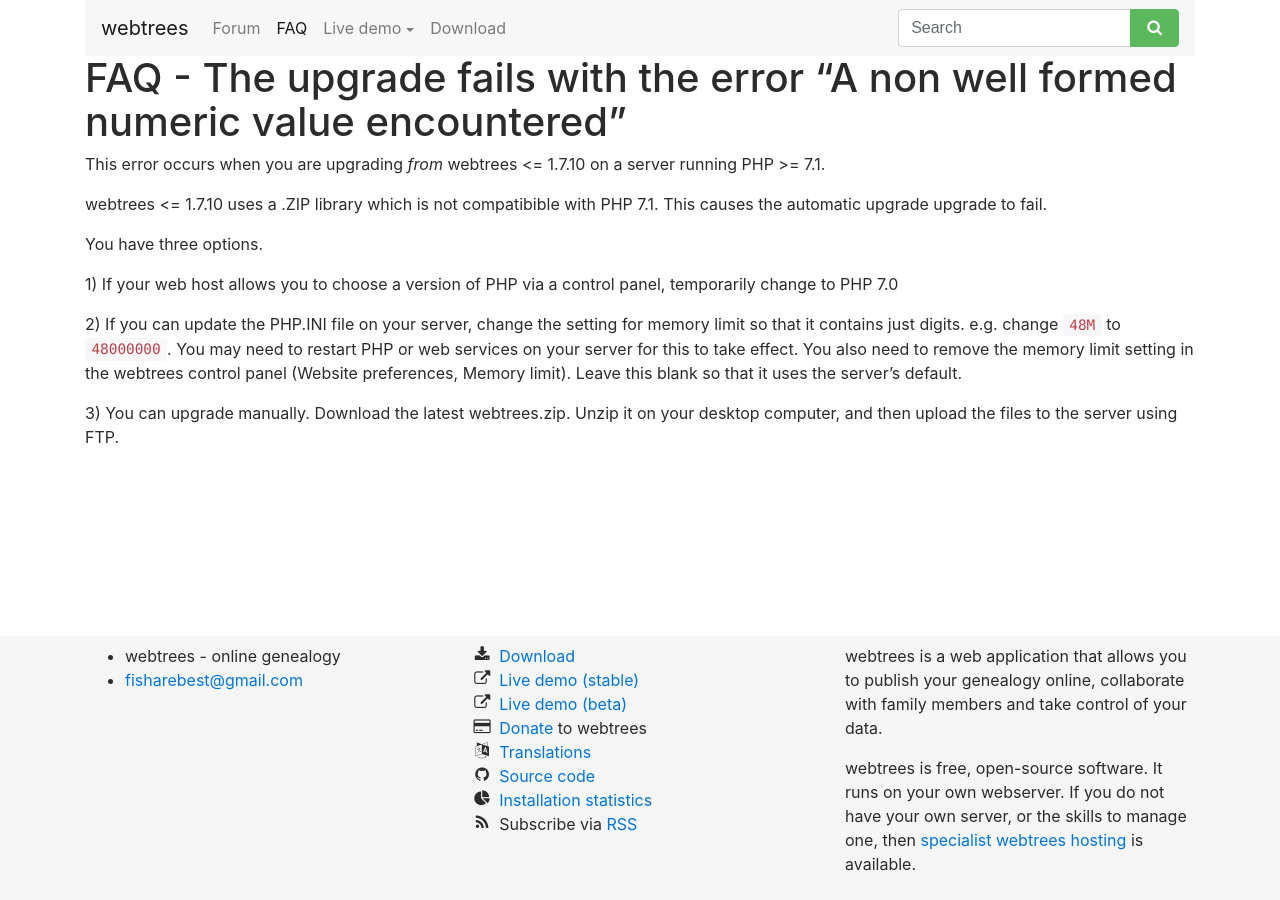
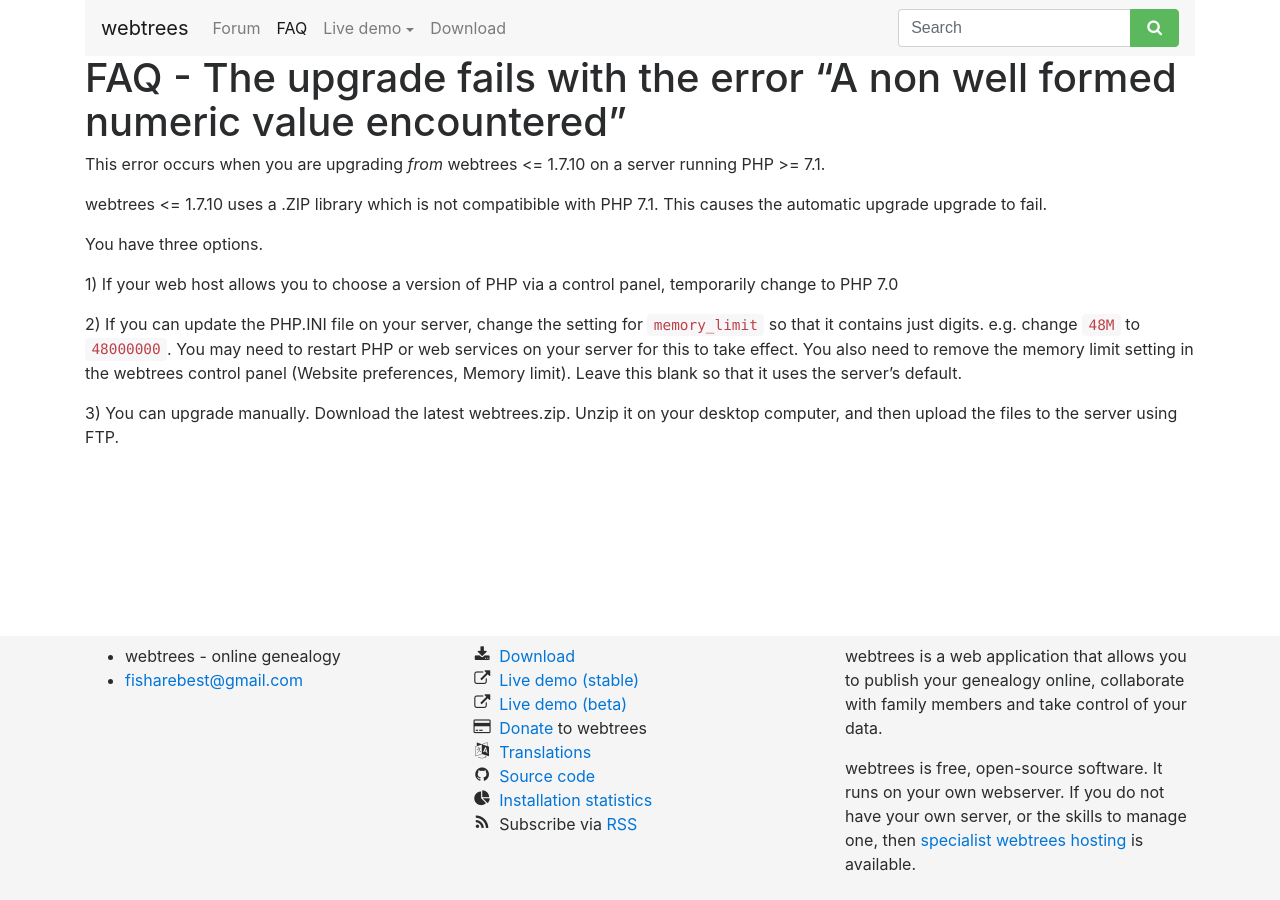
Before and after one commit to webtrees/webtrees.github.io, a Jekyll site: the page built from faq/upgrade-numeric.md, in a window 1280 px wide. Built offline with Jekyll 4.4.1, drawn with Linux system fonts in a browser that asks for light colours.

```diff
--- a/faq/upgrade-numeric.md
+++ b/faq/upgrade-numeric.md
@@ -16,7 +16,7 @@ You have three options.
 1) If your web host allows you to choose a version of PHP via a control panel, temporarily change
 to PHP 7.0
 
-2) If you can update the PHP.INI file on your server, change the setting for memory limit so that
+2) If you can update the PHP.INI file on your server, change the setting for `memory_limit` so that
 it contains just digits.  e.g. change `48M` to `48000000`.  You may need to restart PHP or web
 services on your server for this to take effect.  You also need to remove the memory limit setting
 in the webtrees control panel (Website preferences, Memory limit).
```
